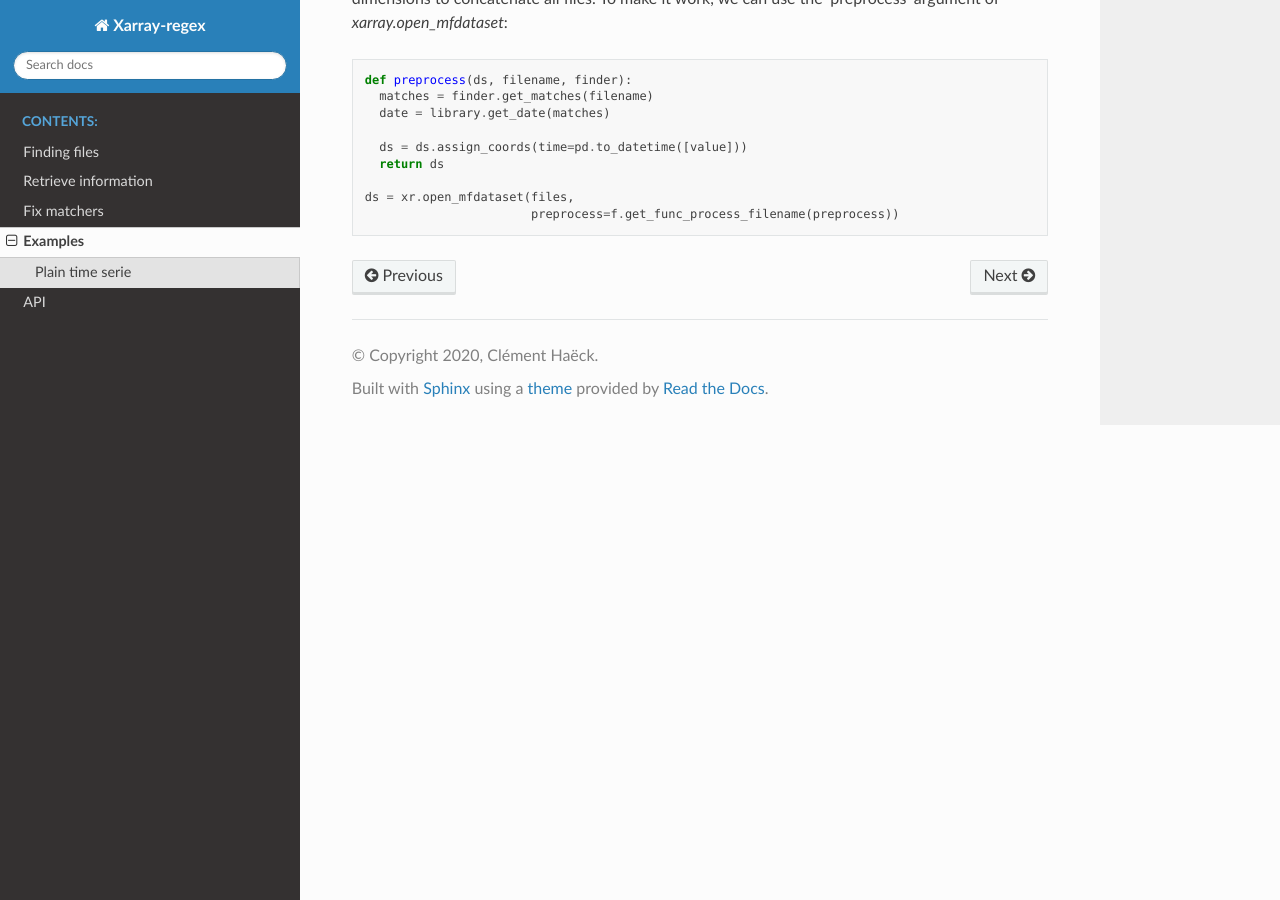
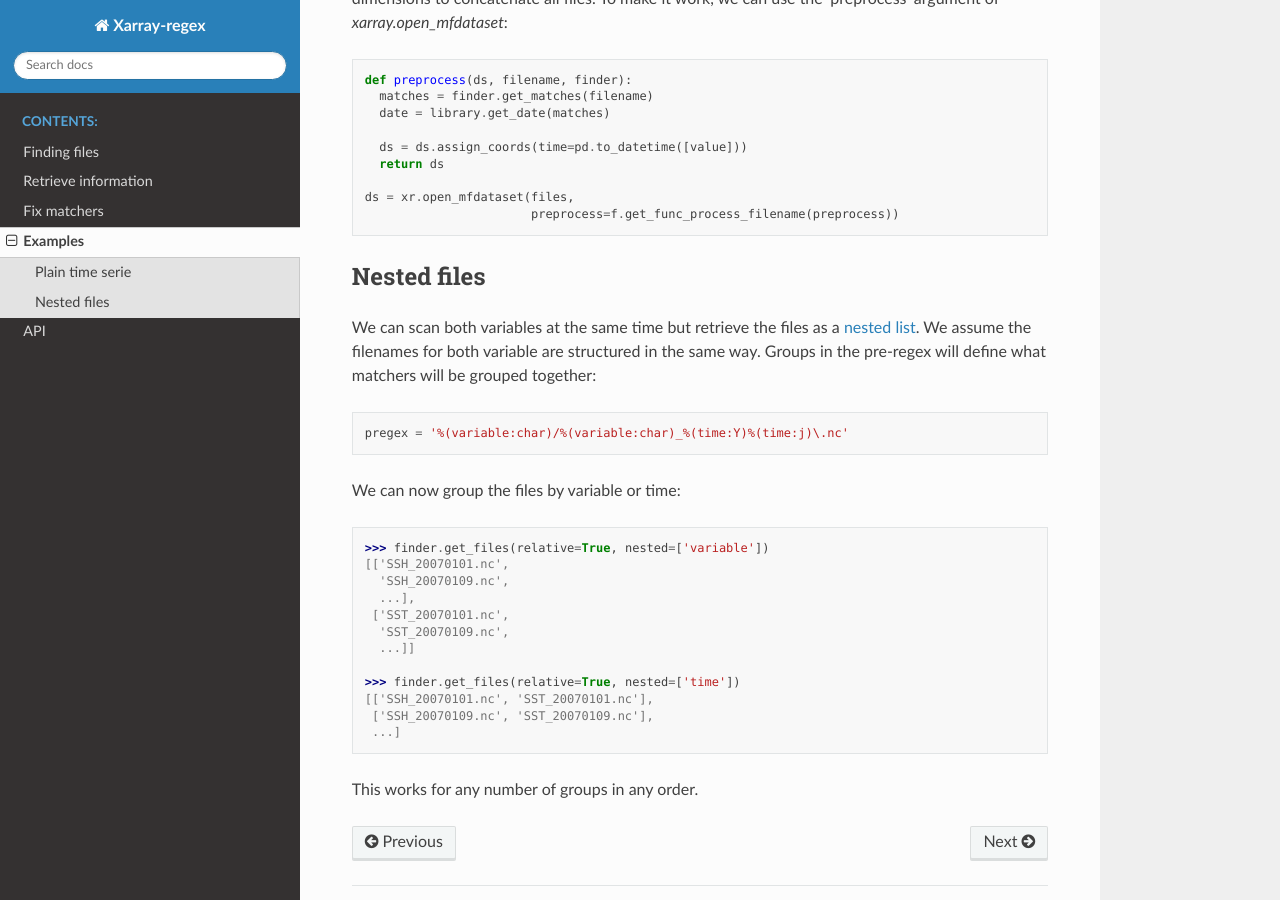
Before and after one commit to Descanonge/xarray-regex, a Sphinx documentation site: the page built from docs/source/examples.rst, in a window 1280 px wide and 900 px high, scrolled down 718 px. Built offline with Sphinx 7.4.7 and the Read the Docs theme 2.0.0, drawn with Linux system fonts in a browser that asks for light colours.

Commit message:
Update doc

```diff
--- a/docs/source/examples.rst
+++ b/docs/source/examples.rst
@@ -1,9 +1,9 @@
 
 Examples
-========
+--------
 
 Plain time serie
-################
+================
 
 Here the files are all in the same folder. Only the timestamp differ from one
 file to the other::
@@ -41,3 +41,31 @@ use the 'preprocess' argument of `xarray.open_mfdataset`::
 
   ds = xr.open_mfdataset(files,
                          preprocess=f.get_func_process_filename(preprocess))
+
+
+Nested files
+============
+
+We can scan both variables at the same time but retrieve the files as a
+:ref:`nested list<Nesting files>`.
+We assume the filenames for both variable are structured in the same way.
+Groups in the pre-regex will define what matchers will be grouped together::
+
+  pregex = '%(variable:char)/%(variable:char)_%(time:Y)%(time:j)\.nc'
+
+We can now group the files by variable or time::
+
+  >>> finder.get_files(relative=True, nested=['variable'])
+  [['SSH_20070101.nc',
+    'SSH_20070109.nc',
+    ...],
+   ['SST_20070101.nc',
+    'SST_20070109.nc',
+    ...]]
+
+  >>> finder.get_files(relative=True, nested=['time'])
+  [['SSH_20070101.nc', 'SST_20070101.nc'],
+   ['SSH_20070109.nc', 'SST_20070109.nc'],
+   ...]
+
+This works for any number of groups in any order.
--- a/docs/source/retrieve_values.rst
+++ b/docs/source/retrieve_values.rst
@@ -2,7 +2,7 @@
 .. currentmodule:: xarray_regex.file_finder
 
 Retrieve information
-====================
+--------------------
 
 As some metadata might only be found in the filenames, FileFinder offer the
 possibility to retrieve it easily using the :func:`FileFinder.get_matches`
@@ -20,7 +20,7 @@ matches::
 
 
 Combine with Xarray
--------------------
+===================
 
 Retrieving information can be used when opening multiple files with
 `xarray.open_mfdataset()
```
Also changed, not shown: docs/source/find_files.rst (+17 -0 lines).
